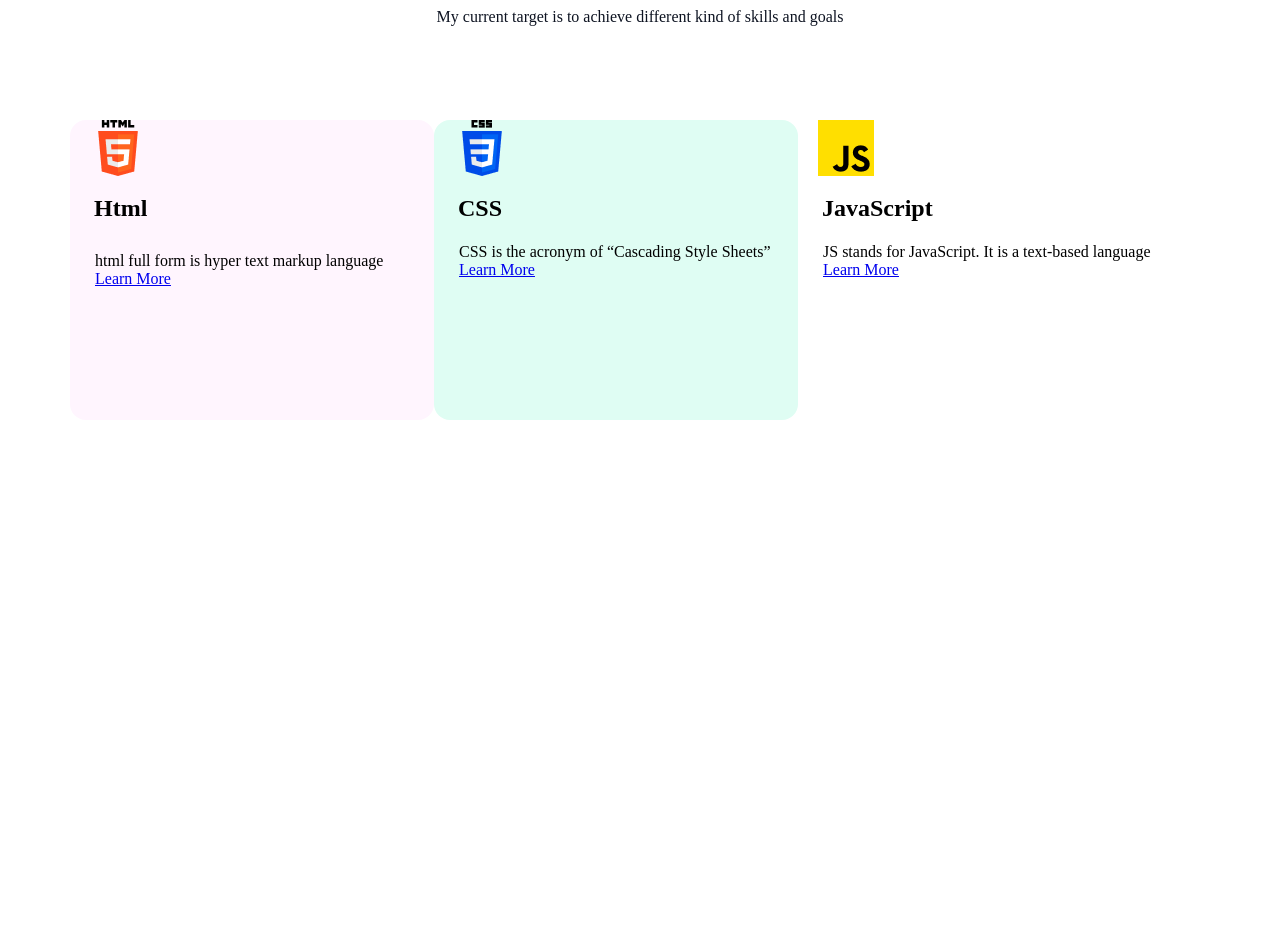
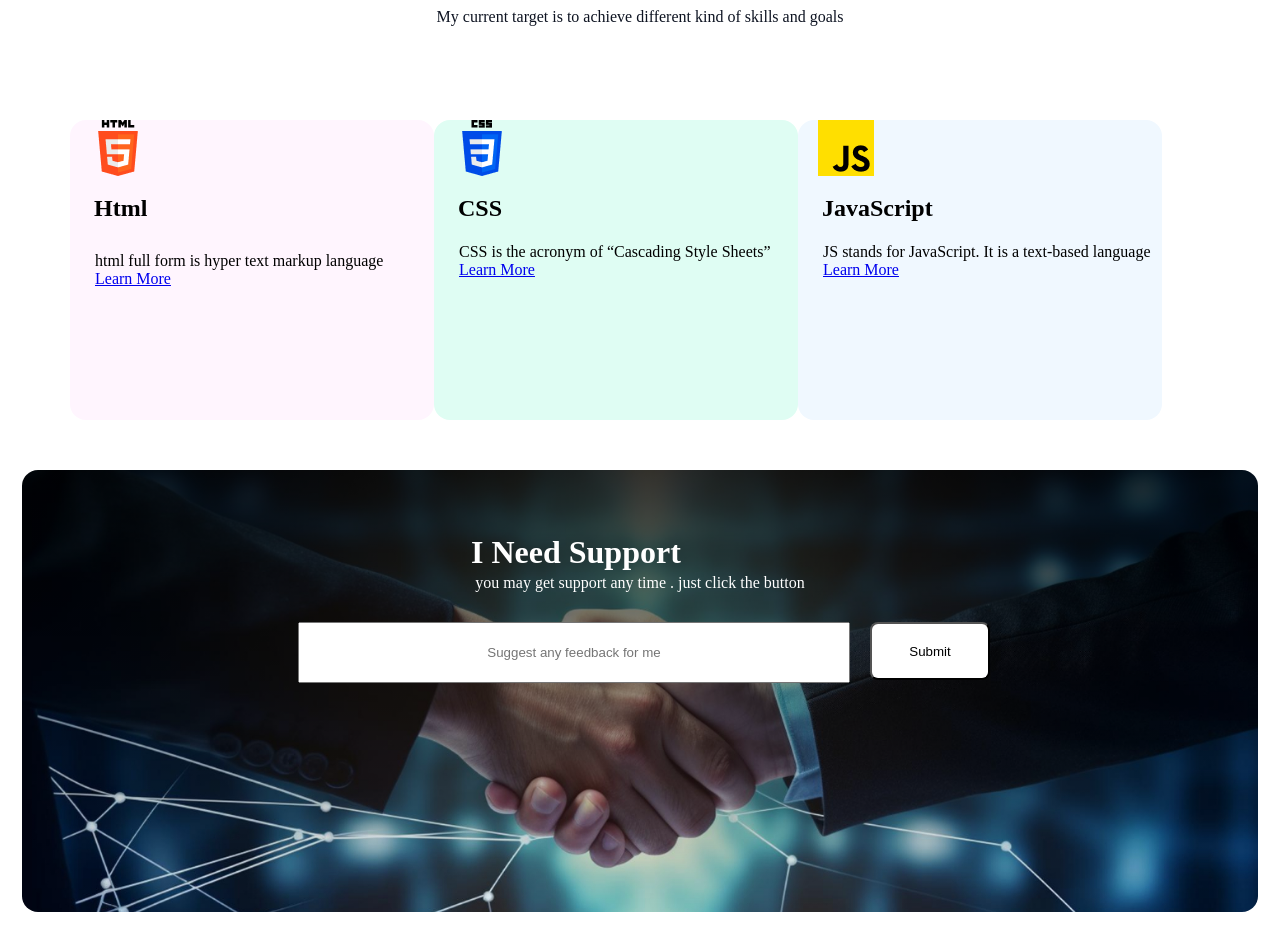
Before and after one commit to FarjanaAkhi/assignment1, a plain HTML site: page index.html in a window 1280 px wide. Shown: the part 3080-4030 px from the top of the page. Before the commit the page ends 3500 px from the top, so only its background shows below. Drawn offline with Linux system fonts and the light colour scheme; a web font is replaced by a local one.

Commit message:
support part done

```diff
--- a/index.html
+++ b/index.html
@@ -117,6 +117,21 @@
  </div>
 
 
+</section>
+<section id="support-part">
+<div id="support-text">
+    <h1> I Need Support</h1>
+    <p> you may get support any time . just click the button</p>
+</div>
+<div id ="input-part">
+   <div id="search">
+    <input type="text" placeholder="Suggest any feedback for me" class="p-holder">
+ </div>
+ <div id="btn-space">
+    <button class="btn"> Submit</button>
+</div>
+</div>
+
 
 </section>
 
--- a/style/style.css
+++ b/style/style.css
@@ -392,6 +392,8 @@ margin : 0 auto;
     display: flex;
     flex-direction:column;
     align-items: flex-start;
+    background-color: aliceblue;
+    border-radius: 16px;
 }
 
 #smallcard3 h1{
@@ -408,3 +410,73 @@ margin : 0 auto;
 #smallcard3 img{
     margin-left: 20px;
 }
+  /* support part */
+
+  #support-part{
+    width: 1140px;
+ height: 314px;
+ padding: 64px 48px 64px ;
+display: flex;
+flex-direction: column;
+align-items: center;
+margin: 50px auto;
+background-image:  linear-gradient(to bottom, rgba(0, 0, 0, 0.8), rgba(0, 0, 0, 0)),url("../assets/handshake.jpg");
+background-repeat: no-repeat;
+background-position:center;
+background-size: 100%;
+
+
+border-radius: 16px;
+
+
+  }
+#support-text h1{
+    width: 292px;
+    height: 36px;
+    color: rgb(255, 255, 255);
+font-family: Azeret Mono;
+font-size: 32px;
+font-weight: 700;
+line-height: 36px;
+letter-spacing: 0%;
+text-align: center;
+margin-left: 110px;
+}
+
+#support-text p{
+
+width: 606px;
+height: 52px;
+font-family: Azeret Mono;
+font-size: 16px;
+font-weight: 400;
+line-height: 26px;
+letter-spacing: 0%;
+text-align: center;
+color: rgb(255, 255, 255);
+}
+
+ #input-part{
+    display:inline;
+    width: 684px;
+    height: 58px;
+    display:flex;
+    justify-content: flex-start;
+
+
+ }
+.p-holder{
+    width: 548px;
+    height: 57px;
+text-align: center;
+}
+
+
+.btn{
+width: 120px;
+height: 58px;
+margin-left: 20px;
+border-radius: 8px;
+background: rgb(255, 255, 255)
+
+}
```
